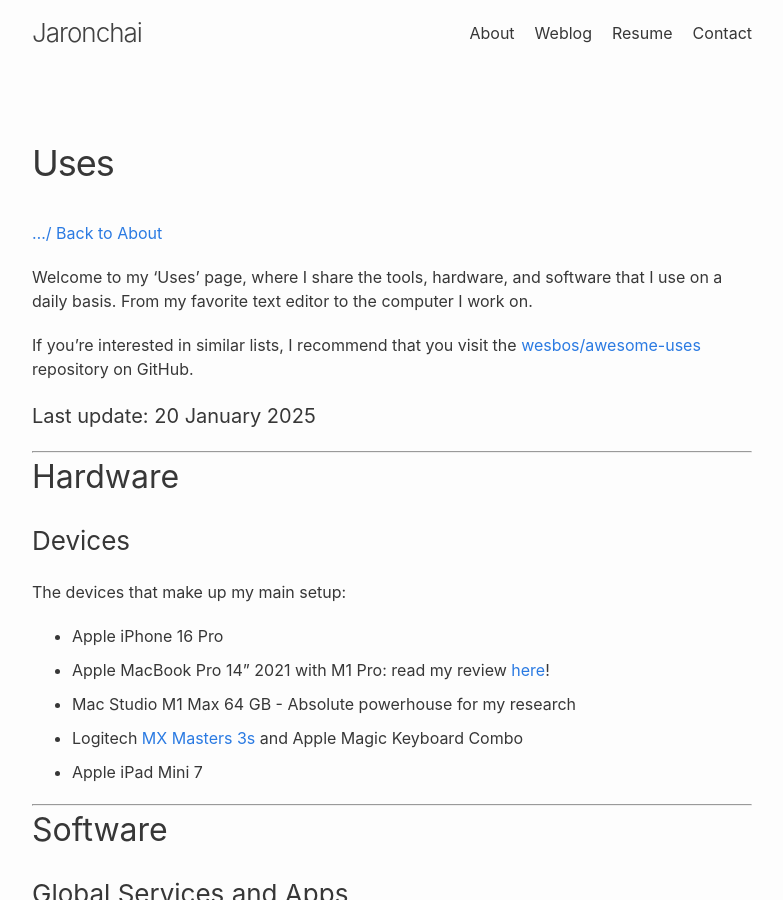
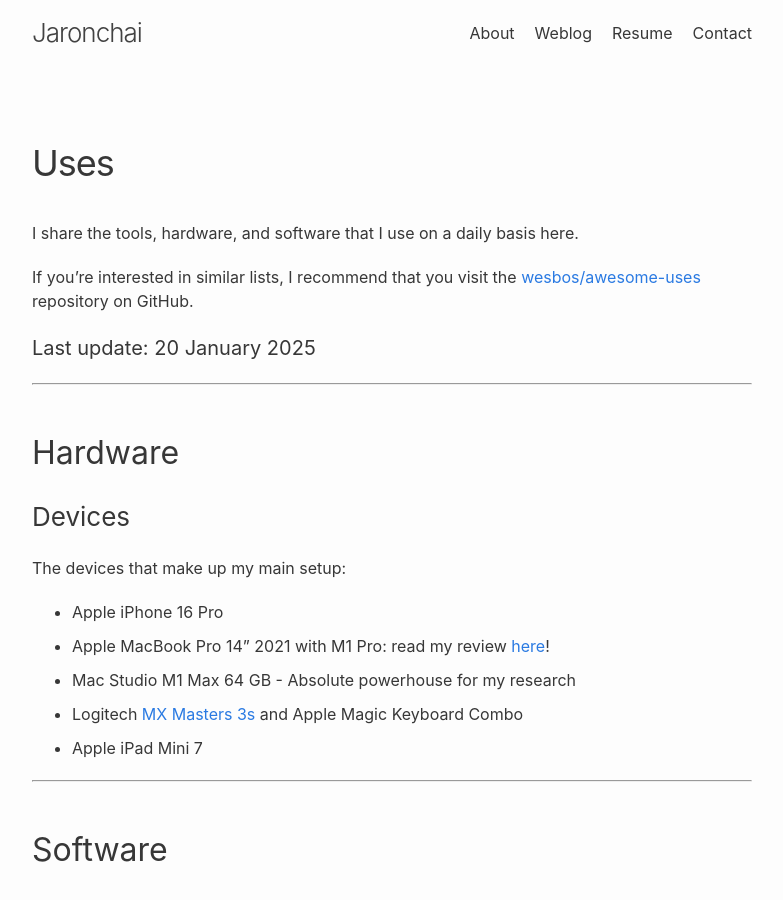
Before and after one commit to jarondlk/jaronchai-blog, a Jekyll site: the page built from pages/uses.markdown, in a window 1280 px wide and 900 px high. Shown: the whole window, without its empty margins (248-1031 px from the left). Built offline with Jekyll 4.4.1, drawn with Linux system fonts in a browser that asks for light colours.

Commit message:
Update uses and now

```diff
--- a/pages/now.markdown
+++ b/pages/now.markdown
@@ -23,3 +23,7 @@
 - [Flat White Coffee Factory](https://maps.app.goo.gl/WEqdX36mpnLvt3yw6)
 
 I had a chance to chat with the owner a little bit, and he named his cafe this because he's actually from New Zealand and wanted to bring the coffee influence from there into the coffee culture in Sendai.
+
+## Got back to play Magic The Gathering in Japan
+
+I love playing [commanders](https://magic.wizards.com/en/formats/commander), and in Japan Magic cards are relatively cheaper than Thailand.
--- a/pages/uses.markdown
+++ b/pages/uses.markdown
@@ -3,15 +3,16 @@
 title: Uses
 permalink: /uses/
 ---
-[.../ Back to About]({{ site.url }}/about/)
 
-Welcome to my 'Uses' page, where I share the tools, hardware, and software that I use on a daily basis. From my favorite text editor to the computer I work on.
+I share the tools, hardware, and software that I use on a daily basis here.
 
 If you're interested in similar lists, I recommend that you visit the [wesbos/awesome-uses](https://github.com/wesbos/awesome-uses) repository on GitHub.
 
 #### Last update: 20 January 2025
 
 ---
+
+&nbsp;
 
 ## Hardware
 
@@ -26,6 +27,8 @@
 * Apple iPad Mini 7
 
 ---
+
+&nbsp;
 
 ## Software
 
@@ -66,6 +69,8 @@
 
 ---
 
+&nbsp;
+
 ### MacOS
 
 MacOS specific software applications I use:
@@ -95,6 +100,8 @@
 
 ---
 
+&nbsp;
+
 ### iOS
 
 Here are some of my favorite apps that have transformed how I use my iOS device:
@@ -106,6 +113,8 @@
 <https://audible.com>
 
 ---
+
+&nbsp;
 
 ### iPadOS
 
@@ -123,6 +132,8 @@
 
 ---
 
+&nbsp;
+
 ## Potential Upgrades in the Future
 
 * None yet haha
```
